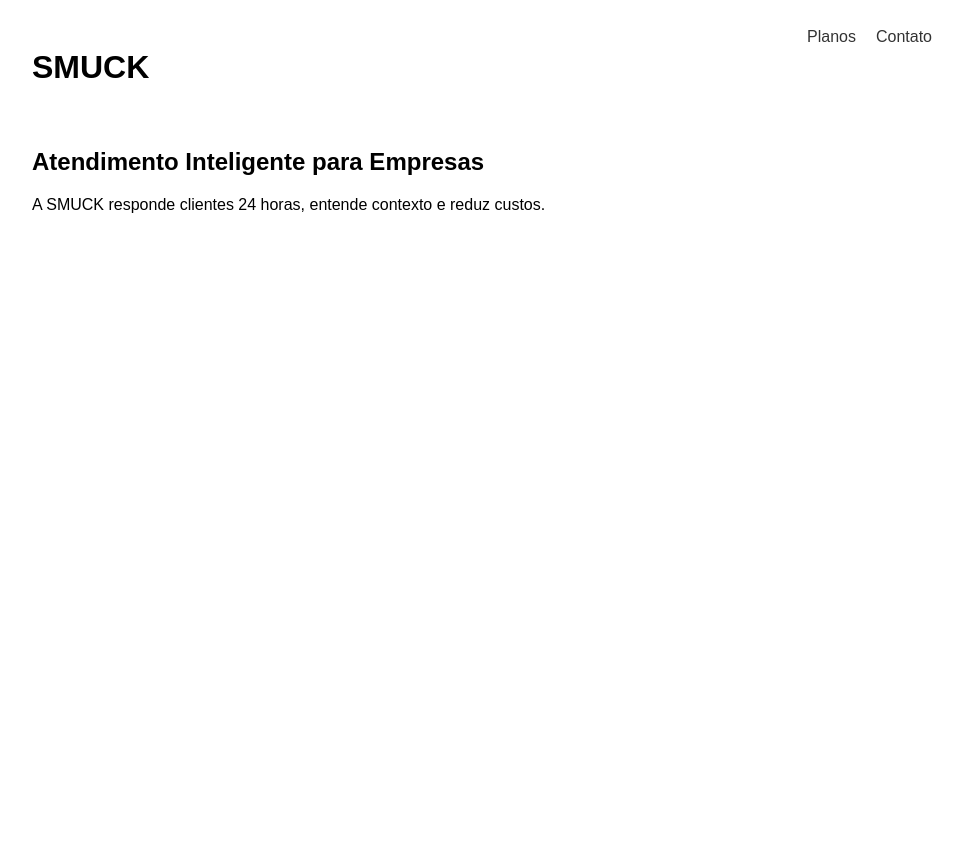
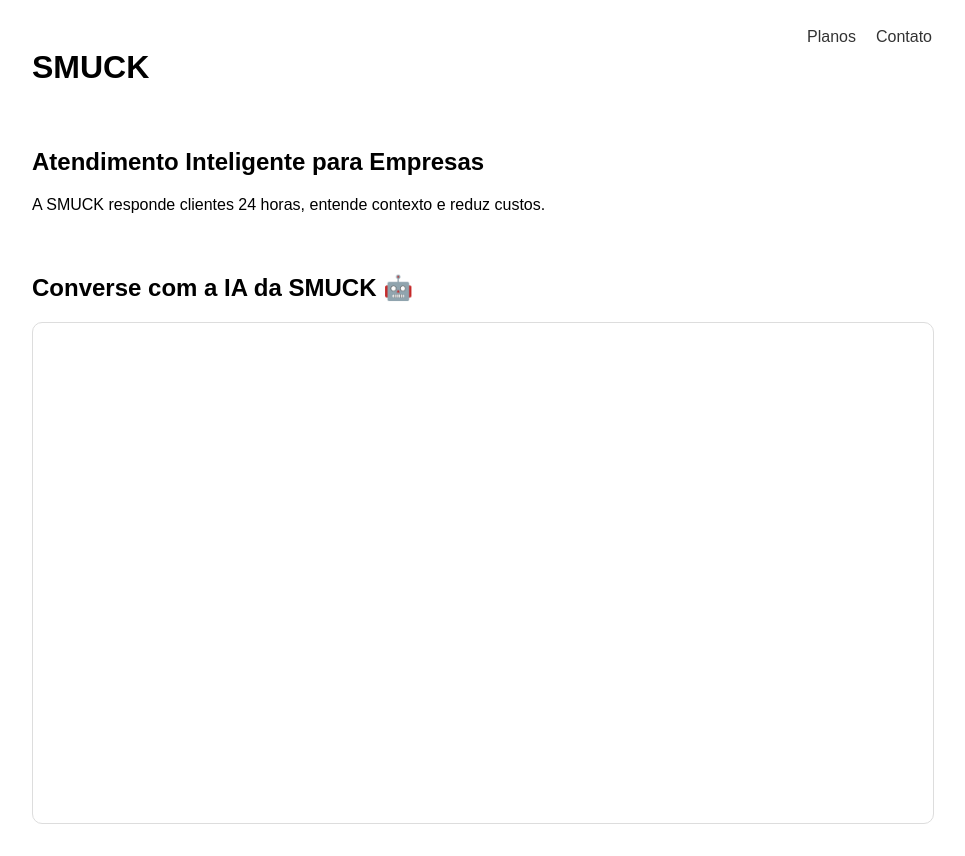
Before and after one commit to SMUCKcyr/SMUCK, a Next.js app: page / in a window 1280 px wide. Shown: the whole page, without its empty margins (158-1123 px from the left). Before the commit the page ends 800 px from the top, so only its background shows below. Built offline with nearby package versions, Linux system fonts and the light colour scheme.

Commit message:
Update index.jsx

```diff
--- a/pages/index.jsx
+++ b/pages/index.jsx
@@ -13,6 +13,18 @@ export default function Home() {
         <h2>Atendimento Inteligente para Empresas</h2>
         <p>A SMUCK responde clientes 24 horas, entende contexto e reduz custos.</p>
       </section>
+   <section style={{ marginTop: 60 }}>
+  <h2>Converse com a IA da SMUCK 🤖</h2>
+  <iframe
+    src="/chat"
+    style={{
+      width: "100%",
+      height: "500px",
+      border: "1px solid #ddd",
+      borderRadius: "10px",
+    }}
+  />
+</section>
     </div>
   );
 }
```
